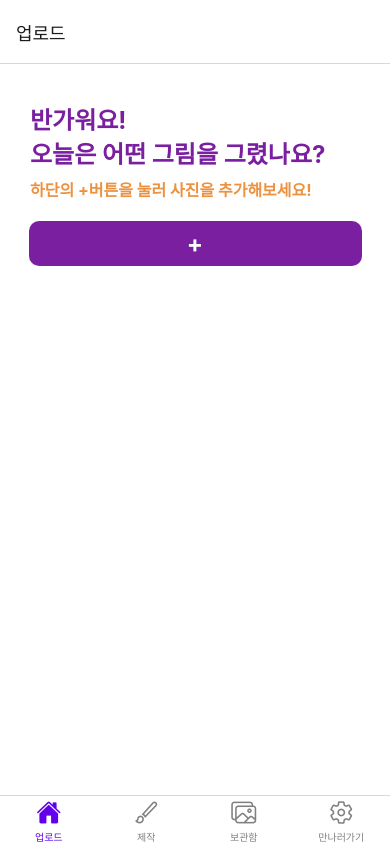
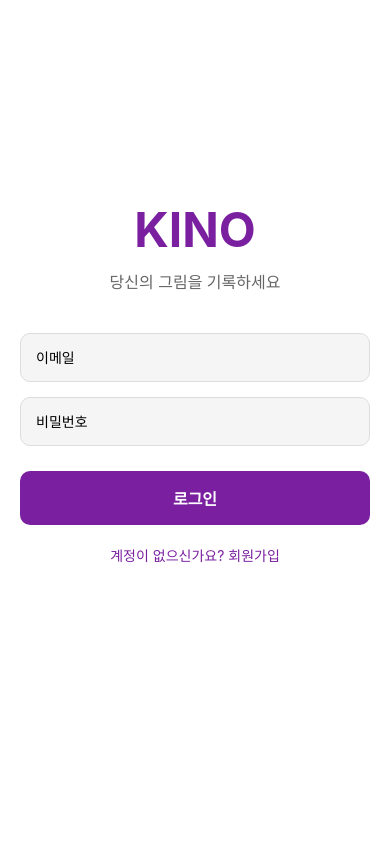
Before and after one commit to choiwonseok1243/kids-ai-drawing-app, a React Native app: screen / in a window 390 px wide. Built offline with nearby package versions, Linux system fonts and the light colour scheme.

Commit message:
feat: 로그인, 회원가입 화면

```diff
--- a/src/navigation/RootNavigator.tsx
+++ b/src/navigation/RootNavigator.tsx
@@ -8,23 +8,51 @@ import { GalleryScreen } from '../screens/GalleryScreen';
 import { SettingsScreen } from '../screens/SettingsScreen';
 import { UploadPictureScreen } from '../screens/UploadPictureScreen';
 import { PictureDetailsScreen } from '../screens/PictureDetailsScreen';
+import { LoginScreen } from '../screens/LoginScreen';
+import { RegisterScreen } from '../screens/RegisterScreen';
 
 const Stack = createNativeStackNavigator<RootStackParamList>();
 
 export const RootNavigator = () => {
   return (
     <NavigationContainer>
-      <Stack.Navigator>
+      <Stack.Navigator
+        initialRouteName="Login"
+        screenOptions={{
+          headerShown: false,
+        }}
+      >
+        <Stack.Screen name="Login" component={LoginScreen} />
+        <Stack.Screen name="Register" component={RegisterScreen} />
         <Stack.Screen
           name="Main"
           component={MainTabNavigator}
-          options={{ headerShown: false }}
         />
-        <Stack.Screen name="Drawing" component={DrawingScreen} />
-        <Stack.Screen name="Gallery" component={GalleryScreen} />
-        <Stack.Screen name="Settings" component={SettingsScreen} />
-        <Stack.Screen name="UploadPicture" component={UploadPictureScreen} />
-        <Stack.Screen name="PictureDetails" component={PictureDetailsScreen} />
+        <Stack.Screen
+          name="Drawing"
+          component={DrawingScreen}
+          options={{ headerShown: true }}
+        />
+        <Stack.Screen
+          name="Gallery"
+          component={GalleryScreen}
+          options={{ headerShown: true }}
+        />
+        <Stack.Screen
+          name="Settings"
+          component={SettingsScreen}
+          options={{ headerShown: true }}
+        />
+        <Stack.Screen
+          name="UploadPicture"
+          component={UploadPictureScreen}
+          options={{ headerShown: true }}
+        />
+        <Stack.Screen
+          name="PictureDetails"
+          component={PictureDetailsScreen}
+          options={{ headerShown: true }}
+        />
       </Stack.Navigator>
     </NavigationContainer>
   );
--- /dev/null
+++ b/src/screens/LoginScreen.tsx
@@ -0,0 +1,160 @@
+import React, { useState } from 'react';
+import {
+  View,
+  Text,
+  TextInput,
+  TouchableOpacity,
+  StyleSheet,
+  KeyboardAvoidingView,
+  Platform,
+  TouchableWithoutFeedback,
+  Keyboard,
+  Alert,
+  SafeAreaView,
+} from 'react-native';
+import { useNavigation } from '@react-navigation/native';
+import { NativeStackNavigationProp } from '@react-navigation/native-stack';
+import { RootStackParamList } from '../types/navigation';
+
+export const LoginScreen = () => {
+  const navigation = useNavigation<NativeStackNavigationProp<RootStackParamList>>();
+  const [email, setEmail] = useState('');
+  const [password, setPassword] = useState('');
+
+  const handleLogin = () => {
+    if (!email.trim() || !password.trim()) {
+      Alert.alert('알림', '이메일과 비밀번호를 모두 입력해주세요.');
+      return;
+    }
+
+    // TODO: 실제 로그인 로직 구현
+    Alert.alert('로그인 성공', '환영합니다!');
+    navigation.replace('Main');
+  };
+
+  return (
+    <SafeAreaView style={styles.safeArea}>
+      <KeyboardAvoidingView
+        style={styles.container}
+        behavior={Platform.OS === "ios" ? "padding" : "height"}
+        keyboardVerticalOffset={Platform.OS === "ios" ? 0 : -200}
+        enabled
+      >
+        <TouchableWithoutFeedback onPress={Keyboard.dismiss}>
+          <View style={styles.inner}>
+            <View style={styles.topSpace} />
+
+            <View style={styles.contentContainer}>
+              <View style={styles.logoContainer}>
+                <Text style={styles.logo}>KINO</Text>
+                <Text style={styles.subtitle}>당신의 그림을 기록하세요</Text>
+              </View>
+
+              <View style={styles.formContainer}>
+                <TextInput
+                  style={styles.input}
+                  placeholder="이메일"
+                  value={email}
+                  onChangeText={setEmail}
+                  keyboardType="email-address"
+                  autoCapitalize="none"
+                  returnKeyType="next"
+                />
+                <TextInput
+                  style={styles.input}
+                  placeholder="비밀번호"
+                  value={password}
+                  onChangeText={setPassword}
+                  secureTextEntry
+                  returnKeyType="done"
+                  onSubmitEditing={Keyboard.dismiss}
+                />
+
+                <TouchableOpacity style={styles.loginButton} onPress={handleLogin}>
+                  <Text style={styles.loginButtonText}>로그인</Text>
+                </TouchableOpacity>
+
+                <TouchableOpacity
+                  style={styles.registerButton}
+                  onPress={() => navigation.navigate('Register')}
+                >
+                  <Text style={styles.registerButtonText}>계정이 없으신가요? 회원가입</Text>
+                </TouchableOpacity>
+              </View>
+            </View>
+
+            <View style={styles.bottomSpace} />
+          </View>
+        </TouchableWithoutFeedback>
+      </KeyboardAvoidingView>
+    </SafeAreaView>
+  );
+};
+
+const styles = StyleSheet.create({
+  safeArea: {
+    flex: 1,
+    backgroundColor: '#fff',
+  },
+  container: {
+    flex: 1,
+  },
+  inner: {
+    flex: 1,
+    justifyContent: 'space-between',
+  },
+  topSpace: {
+    height: 20,
+  },
+  contentContainer: {
+    paddingHorizontal: 20,
+  },
+  logoContainer: {
+    alignItems: 'center',
+    marginBottom: 40,
+  },
+  logo: {
+    fontSize: 48,
+    fontWeight: 'bold',
+    color: '#7A1FA0',
+    marginBottom: 10,
+  },
+  subtitle: {
+    fontSize: 16,
+    color: '#666',
+  },
+  formContainer: {
+    width: '100%',
+  },
+  input: {
+    backgroundColor: '#f5f5f5',
+    padding: 15,
+    borderRadius: 10,
+    marginBottom: 15,
+    borderWidth: 1,
+    borderColor: '#ddd',
+  },
+  loginButton: {
+    backgroundColor: '#7A1FA0',
+    padding: 15,
+    borderRadius: 10,
+    alignItems: 'center',
+    marginTop: 10,
+  },
+  loginButtonText: {
+    color: '#fff',
+    fontSize: 16,
+    fontWeight: 'bold',
+  },
+  registerButton: {
+    marginTop: 20,
+    alignItems: 'center',
+  },
+  registerButtonText: {
+    color: '#7A1FA0',
+    fontSize: 14,
+  },
+  bottomSpace: {
+    height: Platform.OS === 'ios' ? 20 : 100,
+  },
+});
--- /dev/null
+++ b/src/screens/RegisterScreen.tsx
@@ -0,0 +1,178 @@
+import React, { useState } from 'react';
+import {
+  View,
+  Text,
+  TextInput,
+  TouchableOpacity,
+  StyleSheet,
+  KeyboardAvoidingView,
+  Platform,
+  TouchableWithoutFeedback,
+  Keyboard,
+  Alert,
+  SafeAreaView,
+} from 'react-native';
+import { useNavigation } from '@react-navigation/native';
+import { NativeStackNavigationProp } from '@react-navigation/native-stack';
+import { RootStackParamList } from '../types/navigation';
+
+export const RegisterScreen = () => {
+  const navigation = useNavigation<NativeStackNavigationProp<RootStackParamList>>();
+  const [email, setEmail] = useState('');
+  const [password, setPassword] = useState('');
+  const [confirmPassword, setConfirmPassword] = useState('');
+
+  const handleRegister = () => {
+    if (!email.trim() || !password.trim() || !confirmPassword.trim()) {
+      Alert.alert('알림', '모든 필드를 입력해주세요.');
+      return;
+    }
+
+    if (password !== confirmPassword) {
+      Alert.alert('알림', '비밀번호가 일치하지 않습니다.');
+      return;
+    }
+
+    // TODO: 실제 회원가입 로직 구현
+    Alert.alert('회원가입 성공', '환영합니다!', [
+      {
+        text: '확인',
+        onPress: () => navigation.replace('Login'),
+      },
+    ]);
+  };
+
+  return (
+    <SafeAreaView style={styles.safeArea}>
+      <KeyboardAvoidingView
+        style={styles.container}
+        behavior={Platform.OS === "ios" ? "padding" : "height"}
+        keyboardVerticalOffset={Platform.OS === "ios" ? 0 : -200}
+        enabled
+      >
+        <TouchableWithoutFeedback onPress={Keyboard.dismiss}>
+          <View style={styles.inner}>
+            <View style={styles.topSpace} />
+
+            <View style={styles.contentContainer}>
+              <View style={styles.headerContainer}>
+                <Text style={styles.title}>회원가입</Text>
+                <Text style={styles.subtitle}>KINO의 회원이 되어주세요</Text>
+              </View>
+
+              <View style={styles.formContainer}>
+                <TextInput
+                  style={styles.input}
+                  placeholder="이메일"
+                  value={email}
+                  onChangeText={setEmail}
+                  keyboardType="email-address"
+                  autoCapitalize="none"
+                  returnKeyType="next"
+                />
+                <TextInput
+                  style={styles.input}
+                  placeholder="비밀번호"
+                  value={password}
+                  onChangeText={setPassword}
+                  secureTextEntry
+                  returnKeyType="next"
+                />
+                <TextInput
+                  style={styles.input}
+                  placeholder="비밀번호 확인"
+                  value={confirmPassword}
+                  onChangeText={setConfirmPassword}
+                  secureTextEntry
+                  returnKeyType="done"
+                  onSubmitEditing={Keyboard.dismiss}
+                />
+
+                <TouchableOpacity style={styles.registerButton} onPress={handleRegister}>
+                  <Text style={styles.registerButtonText}>회원가입</Text>
+                </TouchableOpacity>
+
+                <TouchableOpacity
+                  style={styles.loginButton}
+                  onPress={() => navigation.navigate('Login')}
+                >
+                  <Text style={styles.loginButtonText}>이미 계정이 있으신가요? 로그인</Text>
+                </TouchableOpacity>
+              </View>
+            </View>
+
+            <View style={styles.bottomSpace} />
+          </View>
+        </TouchableWithoutFeedback>
+      </KeyboardAvoidingView>
+    </SafeAreaView>
+  );
+};
+
+const styles = StyleSheet.create({
+  safeArea: {
+    flex: 1,
+    backgroundColor: '#fff',
+  },
+  container: {
+    flex: 1,
+  },
+  inner: {
+    flex: 1,
+    justifyContent: 'space-between',
+  },
+  topSpace: {
+    height: 20,
+  },
+  contentContainer: {
+    paddingHorizontal: 20,
+  },
+  headerContainer: {
+    alignItems: 'center',
+    marginBottom: 40,
+  },
+  title: {
+    fontSize: 32,
+    fontWeight: 'bold',
+    color: '#7A1FA0',
+    marginBottom: 10,
+  },
+  subtitle: {
+    fontSize: 16,
+    color: '#666',
+  },
+  formContainer: {
+    width: '100%',
+  },
+  input: {
+    backgroundColor: '#f5f5f5',
+    padding: 15,
+    borderRadius: 10,
+    marginBottom: 15,
+    borderWidth: 1,
+    borderColor: '#ddd',
+  },
+  registerButton: {
+    backgroundColor: '#7A1FA0',
+    padding: 15,
+    borderRadius: 10,
+    alignItems: 'center',
+    marginTop: 10,
+  },
+  registerButtonText: {
+    color: '#fff',
+    fontSize: 16,
+    fontWeight: 'bold',
+  },
+  loginButton: {
+    marginTop: 20,
+    alignItems: 'center',
+  },
+  loginButtonText: {
+    color: '#7A1FA0',
+    fontSize: 14,
+  },
+  bottomSpace: {
+    height: Platform.OS === 'ios' ? 20 : 100,
+  },
+});
--- a/src/types/navigation.ts
+++ b/src/types/navigation.ts
@@ -3,6 +3,8 @@ export type RootStackParamList = {
   Drawing: undefined;
   Gallery: undefined;
   Settings: undefined;
+  Login: undefined;
+  Register: undefined;
   Home: {
     deletedImageUri?: string;
     updatedImageData?: {
```
